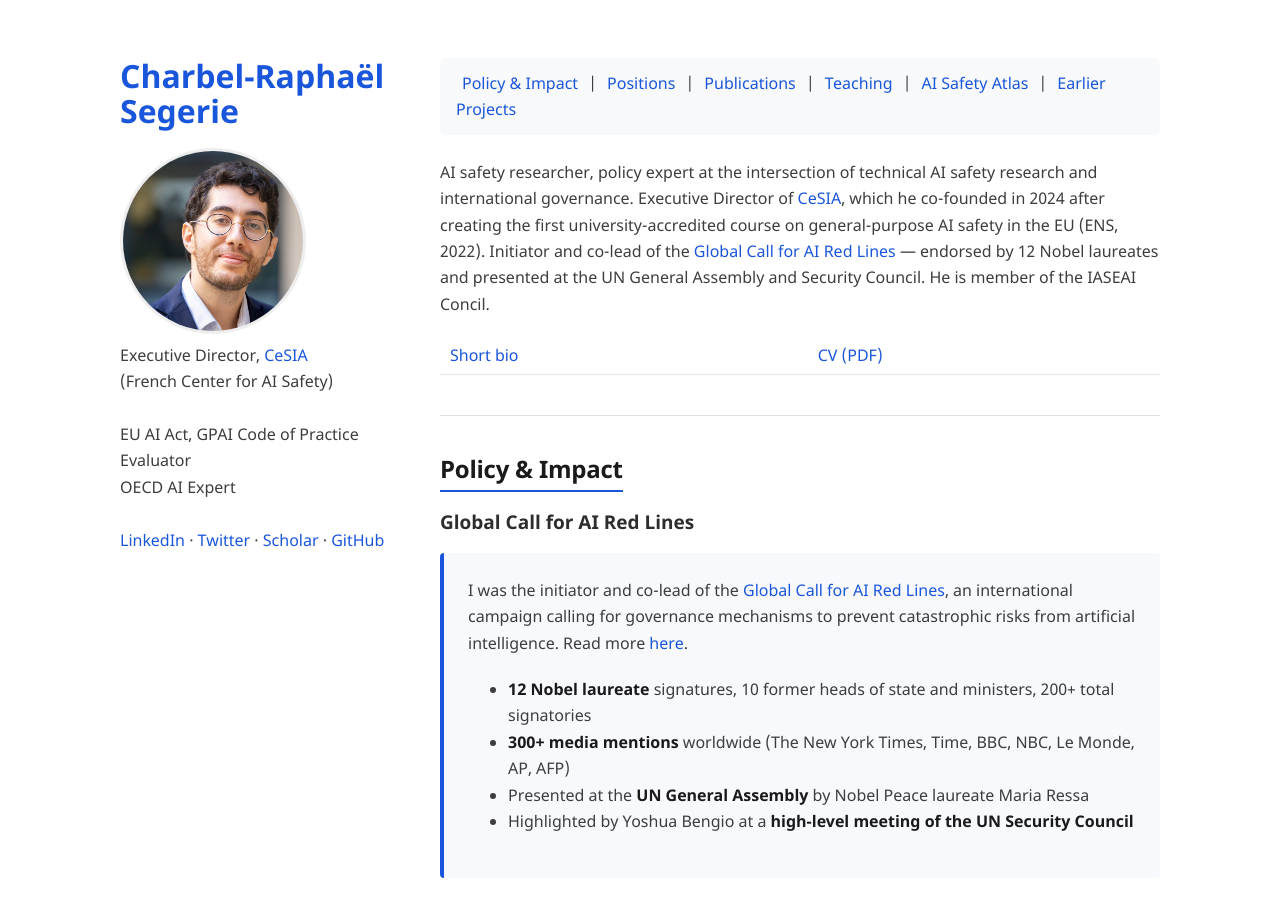
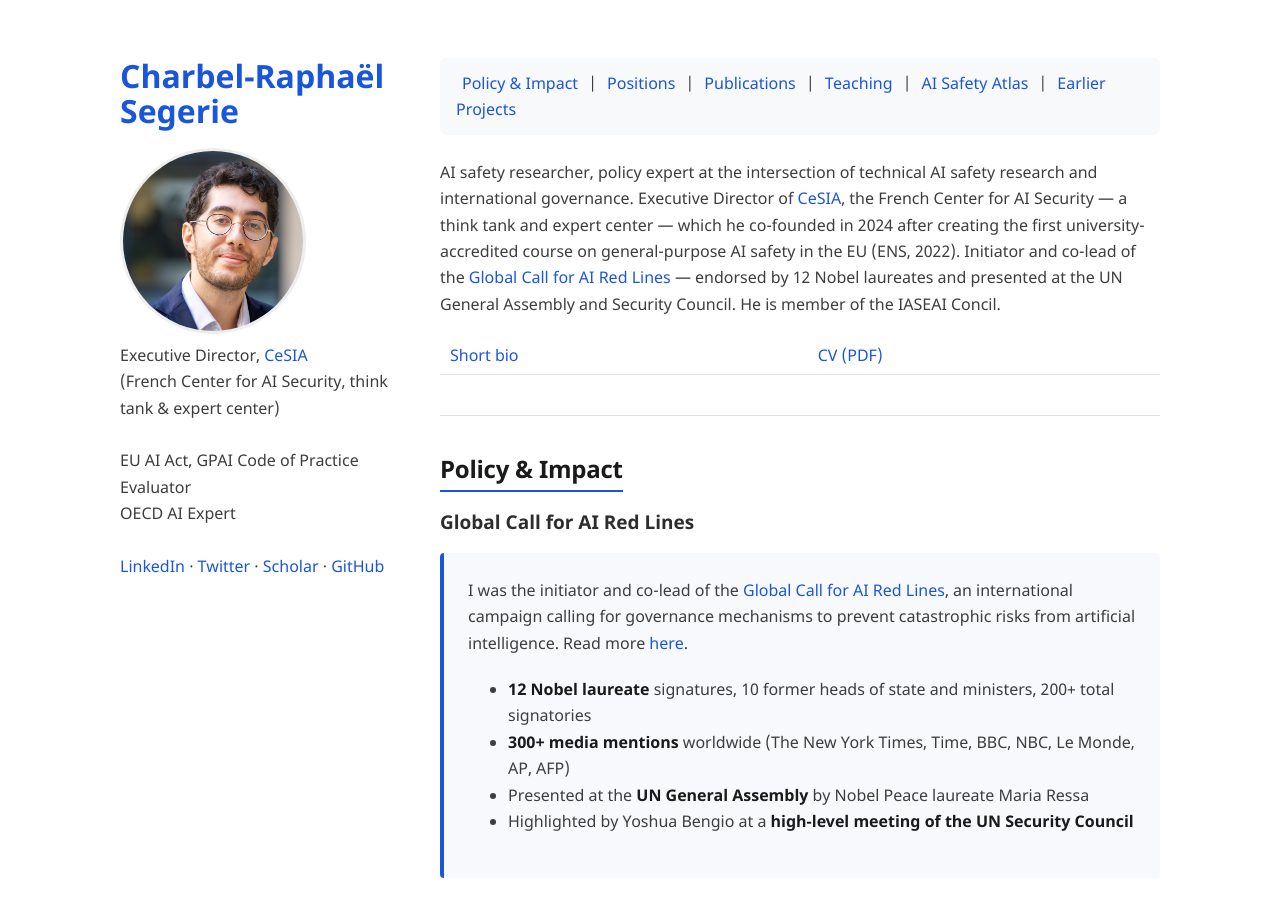
Before and after one commit to crsegerie/crsegerie.github.io, a Jekyll site: the page built from index.md, in a window 1280 px wide and 900 px high. Built offline with Jekyll 4.4.1, drawn with Linux system fonts in a browser that asks for light colours; our own code applies the rules of GitHub Pages for plain Markdown files.

Commit message:
Describe CeSIA as French Center for AI Security, think tank and expert center
Co-Authored-By: Claude Opus 5.5 <noreply@anthropic.com>

```diff
--- a/_config.yml
+++ b/_config.yml
@@ -3,7 +3,7 @@ logo: "/images/fairshot.png?raw=true" # your photo (or logo) here
 description:
   >
   Executive Director, <a href="https://www.securite-ia.fr/">CeSIA</a><br>
-  (French Center for AI Safety)<br><br>
+  (French Center for AI Security, think tank &amp; expert center)<br><br>
   EU AI Act, GPAI Code of Practice Evaluator<br>
   OECD AI Expert<br><br>
   <a href="https://www.linkedin.com/in/charbel-raphael-segerie/">LinkedIn</a> &middot;
--- a/index.md
+++ b/index.md
@@ -7,7 +7,7 @@
 <a href="#projects">Earlier Projects</a>
 </div>
 
-AI safety researcher, policy expert at the intersection of technical AI safety research and international governance. Executive Director of [CeSIA](https://www.securite-ia.fr/), which he co-founded in 2024 after creating the first university-accredited course on general-purpose AI safety in the EU (ENS, 2022). Initiator and co-lead of the [Global Call for AI Red Lines](https://red-lines.ai/) — endorsed by 12 Nobel laureates and presented at the UN General Assembly and Security Council. He is member of the IASEAI Concil.
+AI safety researcher, policy expert at the intersection of technical AI safety research and international governance. Executive Director of [CeSIA](https://www.securite-ia.fr/), the French Center for AI Security — a think tank and expert center — which he co-founded in 2024 after creating the first university-accredited course on general-purpose AI safety in the EU (ENS, 2022). Initiator and co-lead of the [Global Call for AI Red Lines](https://red-lines.ai/) — endorsed by 12 Nobel laureates and presented at the UN General Assembly and Security Council. He is member of the IASEAI Concil.
 
 [Short bio](/bio) | [CV (PDF)](pdf/CV_Segerie_2026.pdf)
 
```
Also changed, not shown: bio.md (+1 -1 lines).
